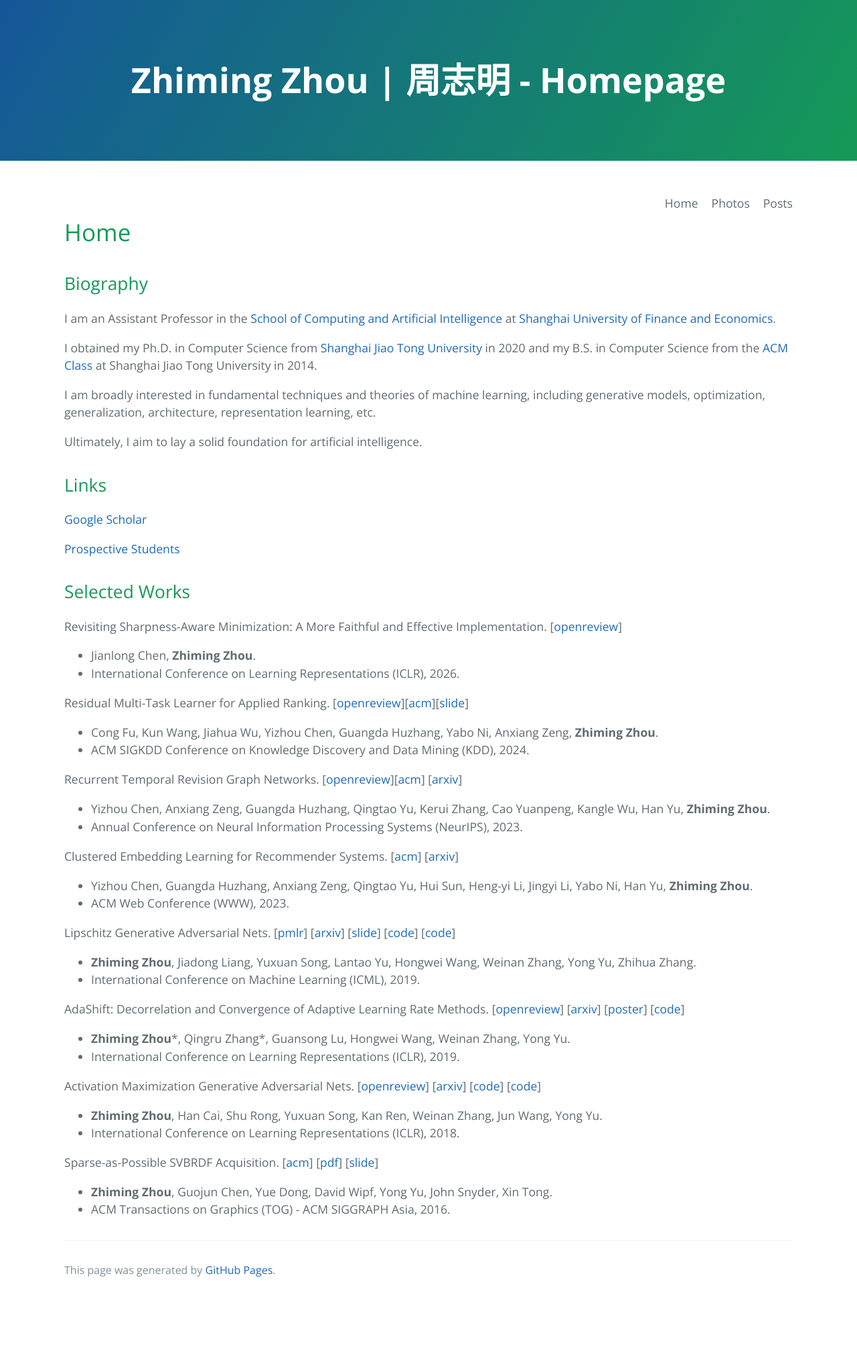
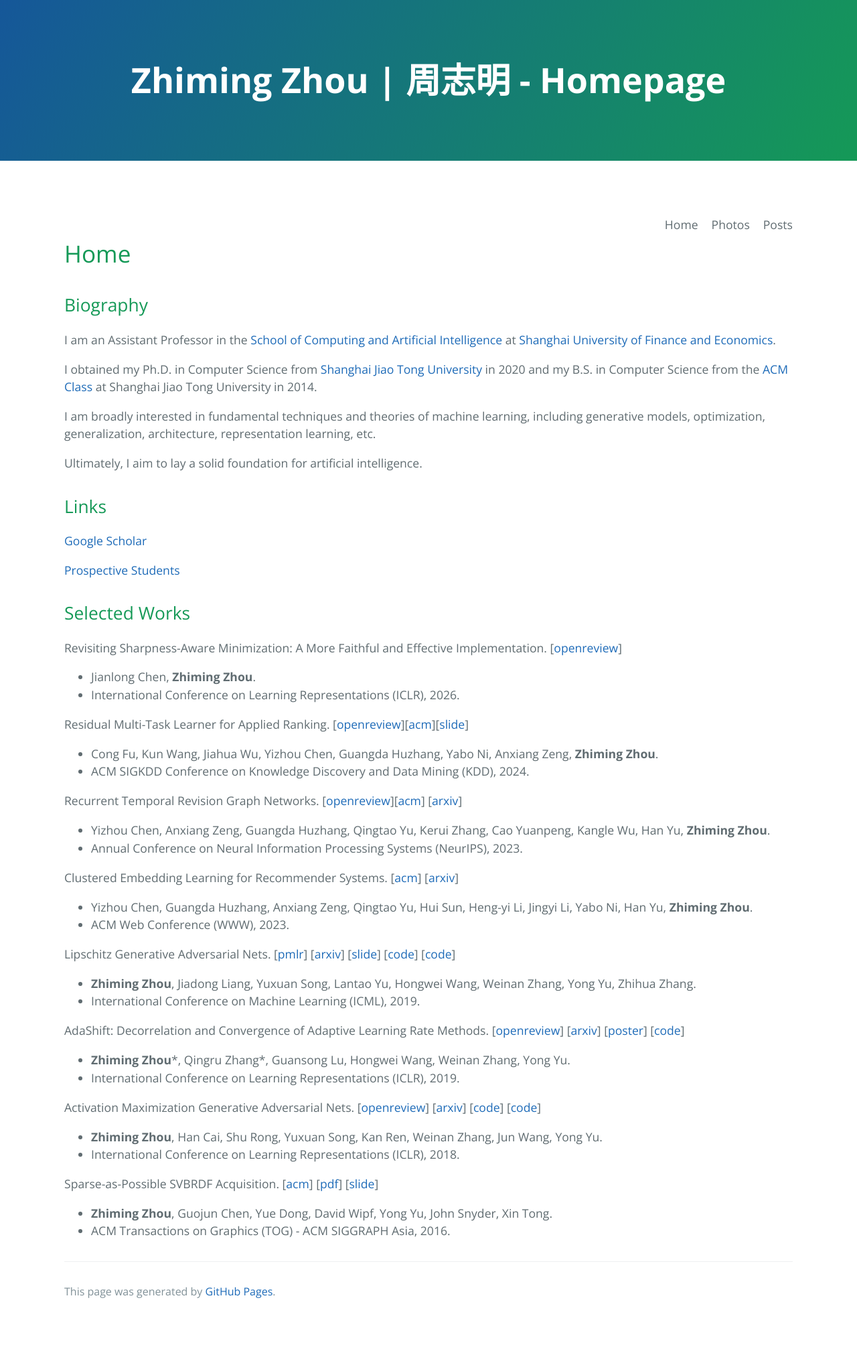
Before and after one commit to ZhimingZhou/zhimingzhou.github.io, a Jekyll site: the page built from index.md, in a window 1280 px wide. Shown: the whole page at 67% size. Built offline with Jekyll 4.4.1, drawn with Linux system fonts in a browser that asks for light colours; before the commit the page ends 1956 px from its top, so only the background shows below that.

Commit message:
Update jekyll-theme-cayman2.scss

```diff
--- a/_sass/jekyll-theme-cayman2.scss
+++ b/_sass/jekyll-theme-cayman2.scss
@@ -167,19 +167,19 @@ a {
   }
 
   @include large {
-    max-width: 85rem;
-    padding: 3rem 6rem;
+    max-width: 83rem;
+    padding: 5rem 6rem;
     margin: 0 auto;
     font-size: 1.1rem;
   }
 
   @include medium {
-    padding: 2rem 4rem;
+    padding: 3rem 4rem;
     font-size: 1.1rem;
   }
 
   @include small {
-    padding: 2rem 1rem;
+    padding: 2rem 2rem;
     font-size: 1rem;
   }
 
```
